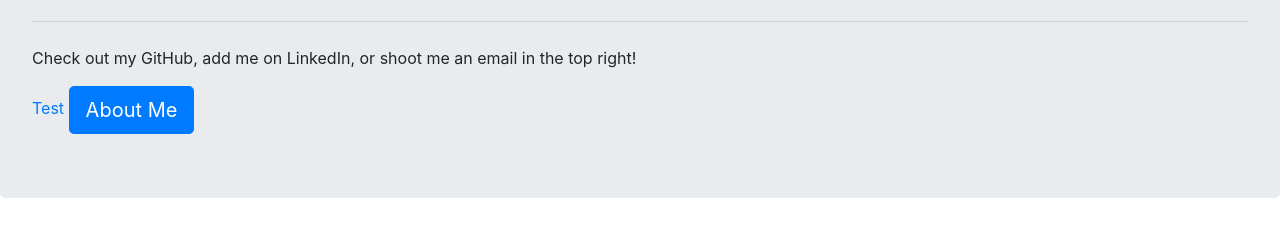
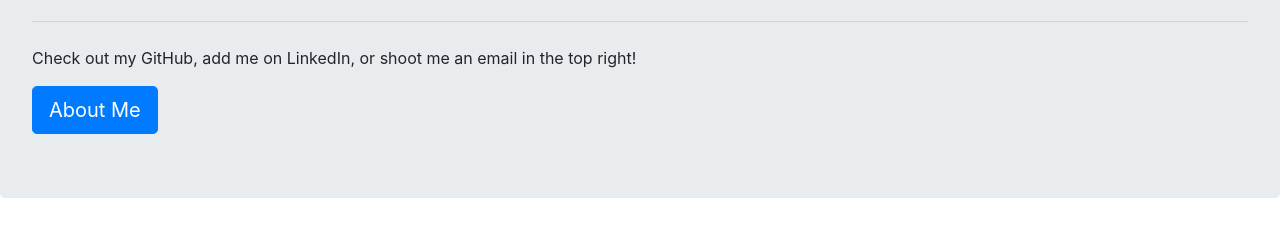
Before and after one commit to owenzhang2010/owenzhang2010.github.io, a plain HTML site: page index.html in a window 1280 px wide. Shown: the part 228-464 px from the top of the page. Drawn offline with nearby package versions, Linux system fonts and the light colour scheme.

Commit message:
woops again

```diff
--- a/index.html
+++ b/index.html
@@ -43,7 +43,6 @@
       <p class="lead">I'm a computer science major at UC Berkeley. Feel free to explore by using the links in the top left. Welcome to my website!</p>
       <hr class="my-4">
       <p>Check out my GitHub, add me on LinkedIn, or shoot me an email in the top right!</p>
-      <a href="Resume.pdf">Test</a>
       <a class="btn btn-primary btn-lg" href="#" role="button">About Me</a>
     </div>
 
```
